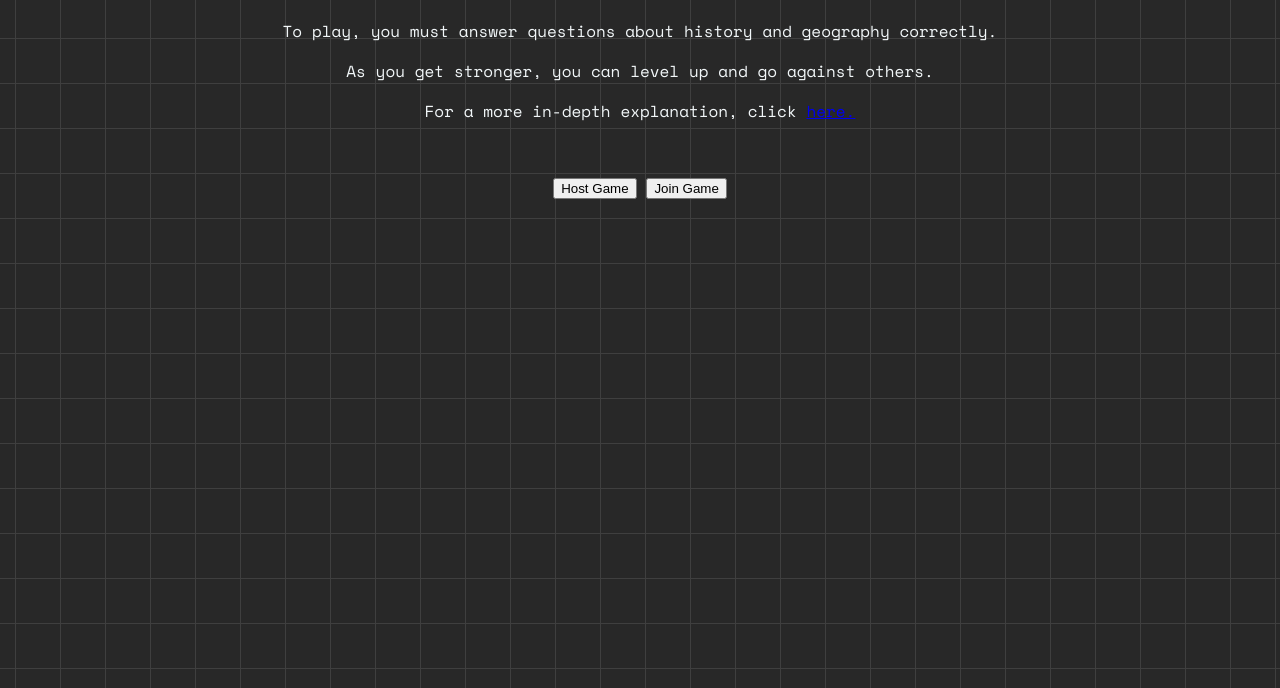
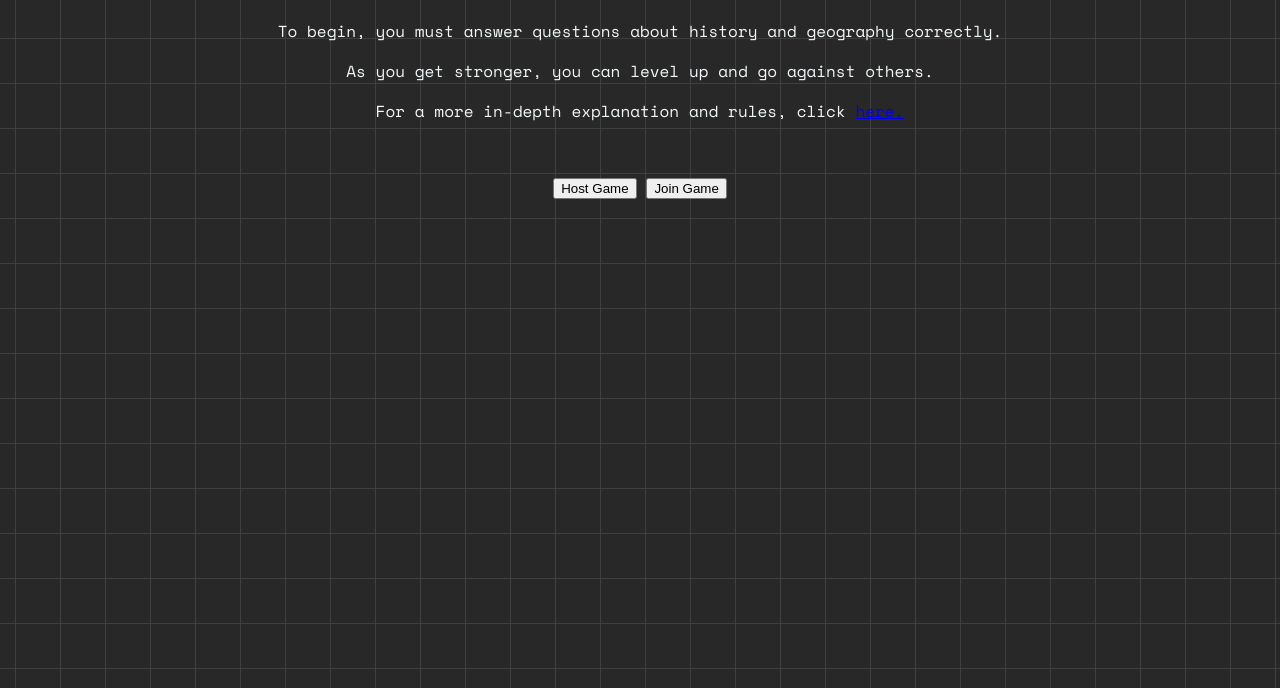
Before and after one commit to isovanillin/countryclash, a plain HTML site: page front/index.html in a window 1280 px wide. Shown: the part 112-800 px from the top of the page. Drawn offline with nearby package versions, Linux system fonts and the light colour scheme; a web font is replaced by a local one.

Commit message:
Update index.html

```diff
--- a/front/index.html
+++ b/front/index.html
@@ -3,20 +3,22 @@
 
 <head>
     <link rel="stylesheet" href="style.css">
-    <title>countryclash</title>
+    <title>countryclash<</title>
     <link rel="icon" href="favicon.ico">
     <meta name="viewport" content="width=device-width, initial-scale=1.0">
     <meta charset="UTF-8"/>
+    <script src="cli.js" defer></script>
 </head>
+
 
 
 <body>
     <main>
     <div class="container">
         <h1 class="center">Welcome to Countryclash!</h1>
-        <p class="center">To play, you must answer questions about history and geography correctly.</p>
+        <p class="center">To begin, you must answer questions about history and geography correctly.</p>
         <p class="center">As you get stronger, you can level up and go against others.</p>
-        <p class="center">For a more in-depth explanation, click <a href="instruction.html">here.</a></p>
+        <p class="center">For a more in-depth explanation and rules, click <a href="instruction.html" title="Instructions and guidelines for playing.">here.</a></p>
     </div>
 
     <div class="center buttons">
@@ -25,9 +27,6 @@
 
     </div>
     </main>
-
-
-
 
 </body>
 
```
